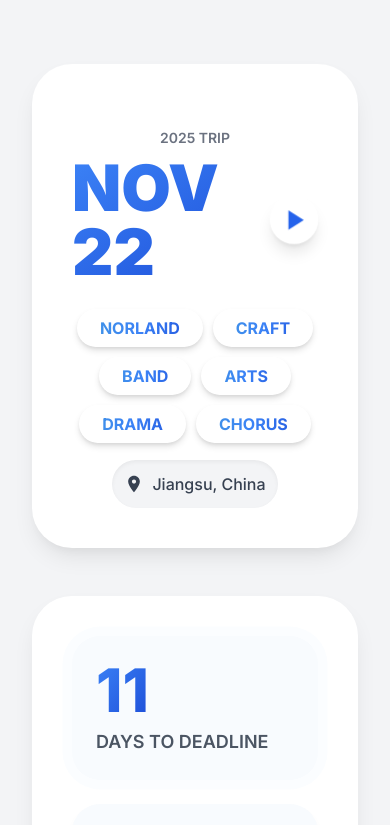
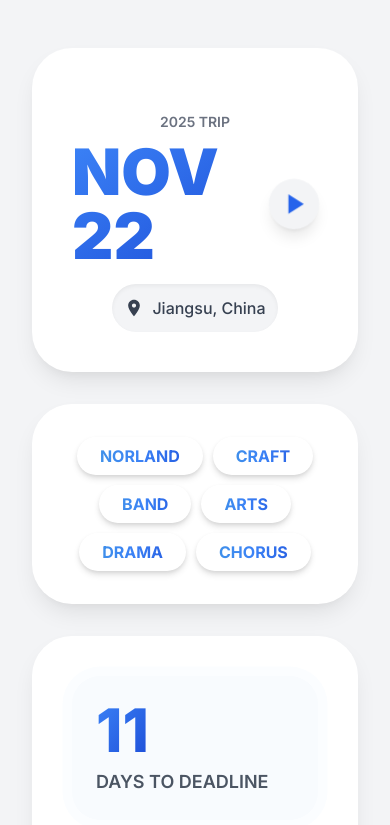
Before and after one commit to qioffe/25_NORLAND_TRIP, a plain HTML site: page index.html in a window 390 px wide. Shown: the top 825 px of the page. Drawn offline with nearby package versions, Linux system fonts and the light colour scheme.

Commit message:
Update index.html

```diff
--- a/index.html
+++ b/index.html
@@ -302,7 +302,7 @@
         .tab-btn.is-active {
             background: linear-gradient(to right, #4299E1, #3B82F6, #1D4ED8);
             color: white;
-            box-shadow: 0 4px 12px -4px rgba(59, 130, 246, 0.4);
+            box-shadow: 4px 4px 12px -4px rgba(59, 130, 246, 0.4);
         }
 
         /* Mobile Specific Tab Styles */
@@ -352,33 +352,41 @@
         }
     </style>
 </head>
-<body class="bg-gray-100 flex flex-col items-center min-h-screen p-8 py-16 space-y-12">
+<body class="bg-gray-100 flex flex-col items-center min-h-screen p-8 py-12 space-y-8">
     <!-- Updated Material 3 Expressive Hero Card -->
     <div id="hero-card" class="group p-10 w-full max-w-5xl mx-auto m3-container bg-white flex flex-col lg:flex-row items-center justify-between space-y-6 lg:space-y-0 relative">
         <!-- Desktop Play Button Overlay - Visible on hover on large screens -->
-        <button id="play-btn-desktop" class="hidden sm:flex absolute inset-0 z-50 items-center justify-center bg-white bg-opacity-70 backdrop-blur-md rounded-[40px] opacity-0 group-hover:opacity-100 transition-opacity duration-300 transform scale-90 group-hover:scale-100">
+        <button id="play-btn-desktop" class="hidden lg:flex absolute inset-0 z-50 items-center justify-center bg-white bg-opacity-70 backdrop-blur-md rounded-[40px] opacity-0 group-hover:opacity-100 transition-opacity duration-300 transform scale-90 group-hover:scale-100">
             <svg class="w-20 h-20 text-blue-600 transition-colors duration-200" fill="currentColor" viewBox="0 0 24 24" xmlns="http://www.w3.org/2000/svg">
                 <path d="M8 5v14l11-7z"/>
             </svg>
         </button>
 
-        <!-- Date on the left -->
+        <!-- Main content of the hero card -->
         <div class="flex flex-col items-center lg:items-start w-full lg:w-2/3 z-10">
             <span class="text-sm font-semibold text-gray-500 mb-2">2025 TRIP</span>
             <div class="flex items-center gap-4">
                 <h1 class="expressive-title hero-title-gradient">NOV 22</h1>
                 <!-- Mobile Play Button - Always visible on small screens -->
-                <button id="play-btn-mobile" class="sm:hidden hero-play-btn w-12 h-12 flex-shrink-0 flex items-center justify-center rounded-full shadow-lg bg-gray-100 transition-transform duration-200 active:scale-95" style="animation: subtle-pulse 2s infinite;">
+                <button id="play-btn-mobile" class="lg:hidden w-12 h-12 flex-shrink-0 flex items-center justify-center rounded-full shadow-lg bg-gray-100 transition-transform duration-200 active:scale-95" style="animation: subtle-pulse 2s infinite;">
                     <svg class="w-8 h-8 text-blue-600" fill="currentColor" viewBox="0 0 24 24" xmlns="http://www.w3.org/2000/svg">
                         <path d="M8 5v14l11-7z"/>
                     </svg>
                 </button>
             </div>
+            <!-- Location on Mobile -->
+            <div class="lg:hidden flex items-center space-x-2 p-3 bg-gray-100 text-gray-700 rounded-full shadow-inner mt-4">
+                <!-- Location Icon -->
+                <svg xmlns="http://www.w3.org/2000/svg" fill="currentColor" class="w-5 h-5" viewBox="0 0 24 24">
+                    <path d="M12 2C8.13 2 5 5.13 5 9c0 5.25 7 13 7 13s7-7.75 7-13c0-3.87-3.13-7-7-7zm0 9.5c-1.38 0-2.5-1.12-2.5-2.5S10.62 6.5 12 6.5s2.5 1.12 2.5 2.5S13.38 11.5 12 11.5z"/>
+                </svg>
+                <span class="font-medium">Jiangsu, China</span>
+            </div>
         </div>
 
-        <!-- Buttons and location on the right -->
-        <div class="flex flex-col items-center lg:items-end space-y-4 w-full lg:w-1/3 z-10">
-            <div class="flex flex-wrap justify-center lg:justify-end gap-2 w-full">
+        <!-- Buttons and location on the right (Desktop Only) -->
+        <div class="hidden lg:flex flex-col items-end space-y-4 w-full lg:w-1/3 z-10">
+            <div class="flex flex-wrap justify-end gap-2 w-full">
                 <div class="btn-gradient shadow-md">
                     NORLAND
                 </div>
@@ -404,6 +412,30 @@
                     <path d="M12 2C8.13 2 5 5.13 5 9c0 5.25 7 13 7 13s7-7.75 7-13c0-3.87-3.13-7-7-7zm0 9.5c-1.38 0-2.5-1.12-2.5-2.5S10.62 6.5 12 6.5s2.5 1.12 2.5 2.5S13.38 11.5 12 11.5z"/>
                 </svg>
                 <span class="font-medium">Jiangsu, China</span>
+            </div>
+        </div>
+    </div>
+
+    <!-- Buttons Card (Mobile Only) -->
+    <div id="chips-card-mobile" class="lg:hidden p-8 w-full max-w-5xl mx-auto m3-container bg-white">
+        <div class="flex flex-wrap justify-center gap-2">
+            <div class="btn-gradient shadow-md">
+                NORLAND
+            </div>
+            <div class="btn-gradient shadow-md">
+                CRAFT
+            </div>
+            <div class="btn-gradient shadow-md">
+                BAND
+            </div>
+            <div class="btn-gradient shadow-md">
+                ARTS
+            </div>
+            <div class="btn-gradient shadow-md">
+                DRAMA
+            </div>
+            <div class="btn-gradient shadow-md">
+                CHORUS
             </div>
         </div>
     </div>
```
